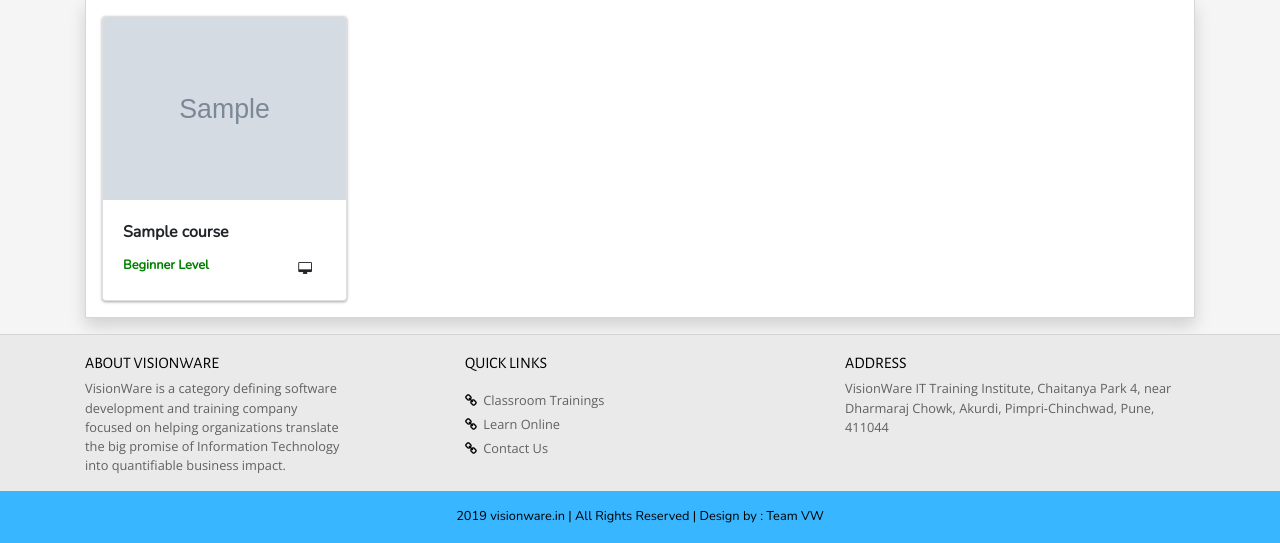
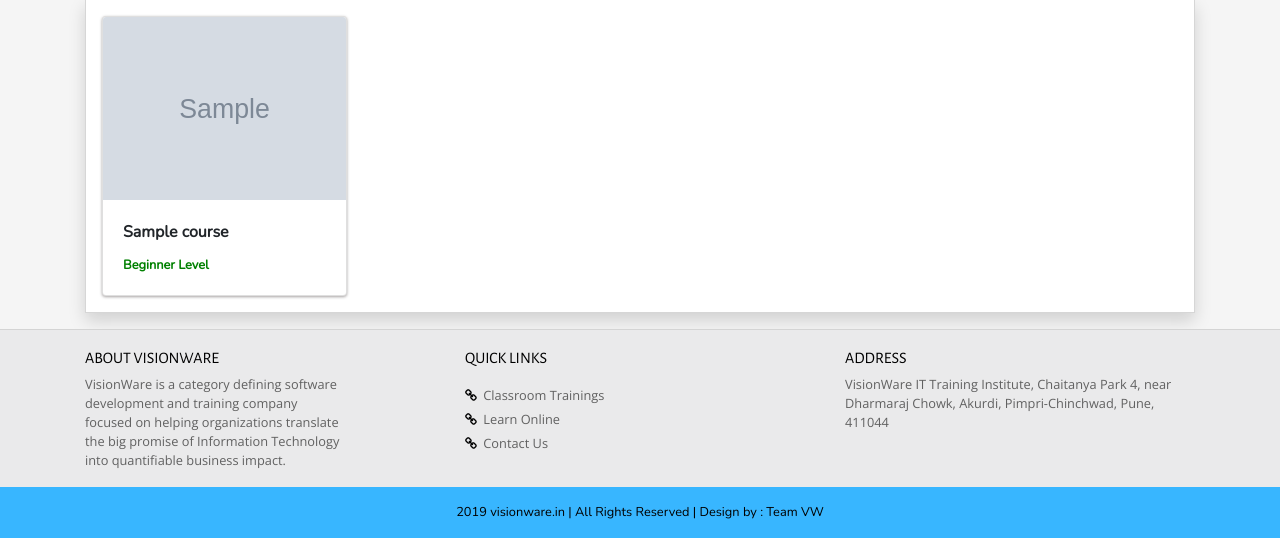
Before and after one commit to rushikeshsp25/VWsite, a Django app: page /course/ in a window 1280 px wide. Shown: the part 266-809 px from the top of the page. Run offline with Django 3.2, Linux system fonts and the light colour scheme; tables that the repository leaves empty hold one stand-in row (values such as "Sample post"); grey boxes marked "Sample" are stand-in pictures; some libraries are stand-ins or nearby versions.

Commit message:
basic change in views.py

```diff
--- a/home/templates/home/course/courses.html
+++ b/home/templates/home/course/courses.html
@@ -10,22 +10,18 @@
                     {%if not offline_courses%}
                     <p class="infotext ml-5 mt-3">Coming Soon...</p>
                     {%endif%} {%for course in offline_courses%}
-                    <div class="col-lg-3 col-md-4 col-6 p-3">
+                    <div class="col-lg-3 col-md-4 col-12 p-3">
                         <a class="link" href="{%url 'home:course_details' course.course_slug %}">
                             <div class="card">
                                 <img src="{{course.course_icon.url}}" class="card-img-top" alt="...">
                                 <div class="card-body">
                                     <p class="card-title"><strong>{{course.course_name}}</strong></p>
-                                    <div class="row">
-                                        <div class="col-md-8">
-                                            <p class="card-text" style="color: green;"><strong>{{course.level}} Level</strong></p>
-                                        </div>
-                                        <div class="col-md-4">
+                                    <p class="card-text" style="color: green;"><strong>{{course.level}} Level</strong></p>
+                                    <!-- <div class="col-md-4">
                                             {% if not course.is_online %}
                                             <i class="fa fa-building" style="font-size:80%; padding-left: 20px;" aria-hidden="true"></i> {%else%}
                                             <i class="fa fa-desktop" style="font-size:80%; padding-left: 20px;" aria-hidden="true"></i> {%endif%}
-                                        </div>
-                                    </div>
+                                        </div> -->
                                 </div>
                             </div>
                         </a>
@@ -45,22 +41,18 @@
                     {%if not online_courses%}
                     <p class="infotext ml-5 mt-3">Coming Soon...</p>
                     {%endif%} {%for course in online_courses%}
-                    <div class="col-lg-3 col-md-4 col-6 p-3">
+                    <div class="col-lg-3 col-md-4 col-12 p-3">
                         <a class="link" href="{%url 'home:course_details' course.course_slug %}">
                             <div class="card">
                                 <img src="{{course.course_icon.url}}" class="card-img-top" alt="...">
                                 <div class="card-body">
                                     <p class="card-title"><strong>{{course.course_name}}</strong></p>
-                                    <div class="row">
-                                        <div class="col-md-8">
-                                            <p class="card-text" style="color: green;"><strong>{{course.level}} Level</strong></p>
-                                        </div>
-                                        <div class="col-md-4">
+                                    <p class="card-text" style="color: green;"><strong>{{course.level}} Level</strong></p>
+                                    <!-- <div class="col-md-4">
                                             {% if not course.is_online %}
                                             <i class="fa fa-building" style="font-size:80%; padding-left: 20px;" aria-hidden="true"></i> {%else%}
                                             <i class="fa fa-desktop" style="font-size:80%; padding-left: 20px;" aria-hidden="true"></i> {%endif%}
-                                        </div>
-                                    </div>
+                                        </div> -->
                                 </div>
                             </div>
                         </a>
```
Also changed, not shown: home/templates/home/index.html (+4 -8 lines).
